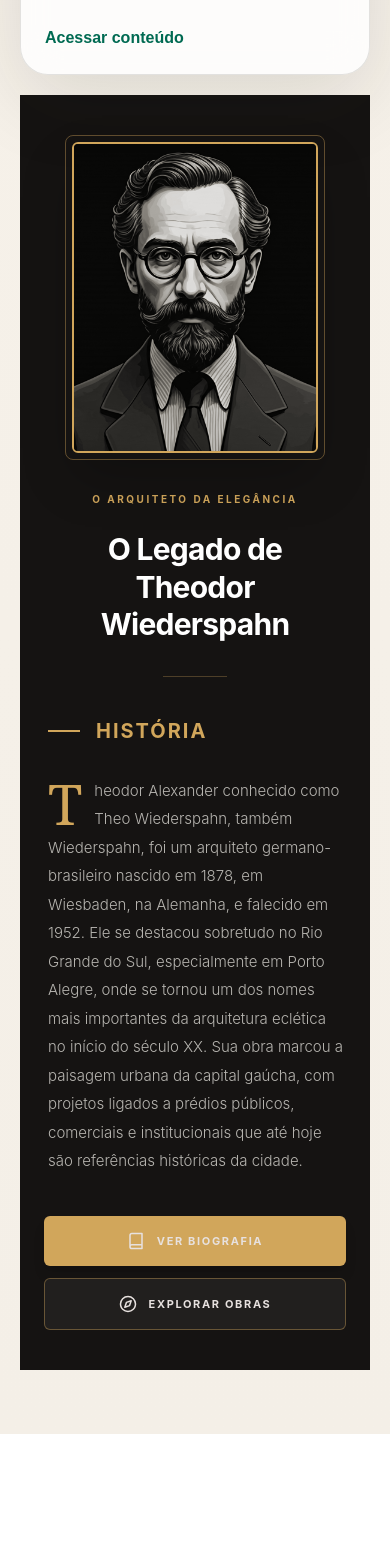
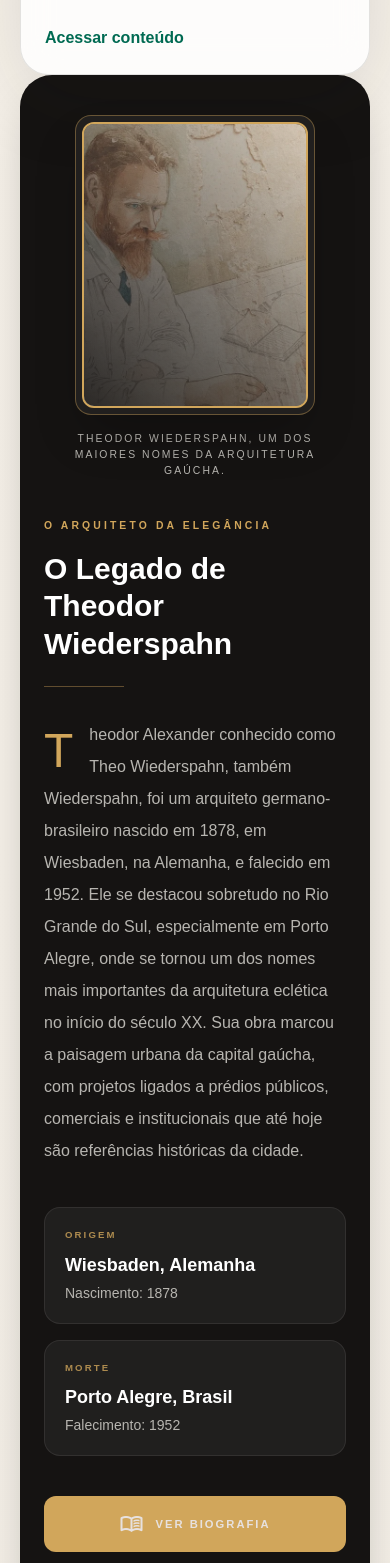
Before and after one commit to POA-Alema/UPAA-frontend, a Next.js app: page / in a window 390 px wide. Shown: the part 980-2543 px from the top of the page. Before the commit the page ends 2414 px from the top, so only its background shows below. Built offline with nearby package versions, Linux system fonts and the light colour scheme.

Commit message:
feat(home): improve architect responsiveness and image update

```diff
--- a/src/app/architects/[slug]/page.tsx
+++ b/src/app/architects/[slug]/page.tsx
@@ -1,7 +1,7 @@
 import { notFound } from "next/navigation";
 import { ArchitectPage } from "@/features/architects/components/ArchitectPage";
 import { getArchitectBySlug, architectsMock } from "@/features/architects/mocks/architect-mock";
-import { Architect } from "@/features/architects/types/architect";
+import type { Architect } from "@/features/architects/types/architect";
 
 type ArchitectDetailPageProps = {
   params: Promise<{ slug: string }>;
@@ -15,13 +15,18 @@ type ArchitectDetailPageProps = {
 async function getArchitectData(slug: string): Promise<Architect | null> {
   try {
     const CMS_URL = process.env.NEXT_PUBLIC_CMS_URL || 'http://localhost:8080';
-const response = await fetch(`${CMS_URL}/api/architects/${slug}`, {
-  cache: "no-store",
-});
+    const response = await fetch(`${CMS_URL}/api/architects/${slug}`, {
+      cache: "no-store",
+    });
+
     if (response.ok) {
-      return await response.json();
+      const data = await response.json();
+
+      if (data?.slug && data?.title && data?.bioSummary) {
+        return data as Architect;
+      }
     }
-  } catch (error) {
+  } catch {
     // Failed to communicate with CMS
   }
 
--- a/src/app/page.tsx
+++ b/src/app/page.tsx
@@ -13,9 +13,8 @@ export default function HomePage() {
         <IntroSection />
         <MapPreviewSection />
         <AccessSection />
-         <ArchitectPreview architect={theodorWiederspahnMock} />
-
       </div>
+      <ArchitectPreview architect={theodorWiederspahnMock} />
     </main>
   );
 }
--- a/src/features/architects/components/ArchitectPreview.tsx
+++ b/src/features/architects/components/ArchitectPreview.tsx
@@ -1,6 +1,6 @@
+import Image from "next/image";
 import Link from "next/link";
-import Image from "next/image";
-import { ArchitectPreviewProps } from "../types/architect";
+import type { ArchitectPreviewProps } from "../types/architect";
 
 export function ArchitectPreview({ architect }: ArchitectPreviewProps) {
   if (!architect.title || !architect.bio) {
@@ -8,86 +8,100 @@ export function ArchitectPreview({ architect }: ArchitectPreviewProps) {
   }
 
   return (
-    <div className="bg-[var(--dark-bg)] max-w-sm mx-auto px-6 py-10 font-sans text-[var(--dark-foreground)]">
+    <article className="overflow-hidden rounded-[32px] bg-[var(--dark-bg)] text-[var(--dark-foreground)] shadow-2xl">
+      <section className="grid gap-10 px-6 py-10 sm:px-8 lg:grid-cols-[minmax(0,1.2fr)_minmax(260px,360px)] lg:items-center lg:px-12 lg:py-14">
+        <div className="order-2 lg:order-1">
+          {architect.eyebrow && (
+            <span className="mb-4 block text-[0.65rem] font-bold uppercase tracking-[0.3em] text-[var(--gold-primary)]">
+              {architect.eyebrow}
+            </span>
+          )}
 
-      {/* 1. Rectangular Photo with Double Golden Frame */}
-      <div className="flex flex-col items-center mb-8">
-        <div className="relative w-full max-w-[260px] aspect-[4/5] p-1.5 border border-[var(--gold-primary)]/40 rounded-lg shadow-2xl">
-          <div className="relative w-full h-full border-2 border-[var(--gold-primary)] rounded-md overflow-hidden bg-[var(--dark-surface)]">
-            {architect.image && (
-              <Image
-                src={architect.image.src}
-                alt={architect.image.alt || architect.title}
-                fill
-                priority
-                className="object-cover grayscale brightness-90"
-                sizes="(max-width: 768px) 260px, 260px"
-              />
-            )}
-            <div className="absolute inset-0 bg-[var(--gold-primary)] mix-blend-overlay opacity-10 pointer-events-none"></div>
-          </div>
-        </div>
-      </div>
+          <h2 className="mb-6 font-[var(--font-headline)] text-3xl font-extrabold leading-tight text-white sm:text-4xl lg:text-5xl">
+            O Legado de <br /> {architect.title}
+          </h2>
 
-      {/* 2. Titles Section */}
-      <div className="text-center w-full mb-10">
-        {architect.eyebrow && (
-          <span className="text-[var(--gold-primary)] text-[10px] font-bold tracking-[0.25em] uppercase block mb-6">
-            {architect.eyebrow}
-          </span>
-        )}
-        <h2 className="font-bold text-3xl md:text-4xl text-white mb-8 tracking-tight leading-tight">
-          O Legado de <br /> {architect.title}
-        </h2>
-        <div className="w-16 h-[1px] bg-[var(--gold-primary)]/30 mx-auto"></div>
-      </div>
+          <div className="mb-8 h-px w-20 bg-[var(--gold-primary)]/40"></div>
 
-      {/* 3. History with Drop Cap */}
-      <div className="mb-10 pl-1">
-        <h3 className="font-bold text-xl mb-8 text-[var(--gold-primary)] flex items-center gap-4 uppercase tracking-widest">
-          <span className="h-[2px] w-8 bg-[var(--gold-primary)]"></span> História
-        </h3>
-
-        <div className="relative">
-          <div className="text-[15px] leading-[1.9] font-light text-[var(--dark-muted)] relative z-10">
-            <span className="text-[3.5rem] font-serif text-[var(--gold-primary)] float-left mr-3 mt-1 leading-[0.8]">
+          <div className="max-w-3xl text-base leading-8 text-[var(--dark-muted)] sm:text-lg">
+            <span className="float-left mr-4 mt-2 font-[var(--font-headline)] text-5xl leading-none text-[var(--gold-primary)] sm:text-6xl">
               {architect.bio.charAt(0)}
             </span>
             {architect.bio.slice(1)}
           </div>
+
+          {architect.details && architect.details.length > 0 && (
+            <div className="mt-10 grid gap-4 sm:grid-cols-2">
+              {architect.details.map((detail, index) => (
+                <div
+                  key={index}
+                  className="rounded-2xl border border-white/8 bg-white/5 p-5"
+                >
+                  <span className="mb-2 block text-[0.6rem] font-bold uppercase tracking-[0.22em] text-[var(--gold-primary)]/80">
+                    {detail.label}
+                  </span>
+                  <p className="text-lg font-bold text-white">{detail.value}</p>
+                  {detail.subValue && (
+                    <p className="mt-1 text-sm text-[var(--dark-muted)]">
+                      {detail.subValue}
+                    </p>
+                  )}
+                </div>
+              ))}
+            </div>
+          )}
+
+          {architect.actions && (
+            <div className="mt-10 flex flex-col gap-3 sm:flex-row sm:flex-wrap">
+              <Link
+                href={architect.actions.primary.href}
+                className="inline-flex min-h-14 items-center justify-center gap-3 rounded-xl bg-[var(--gold-primary)] px-6 py-4 text-center text-[0.7rem] font-bold uppercase tracking-[0.18em] text-[var(--dark-bg)] transition-all hover:bg-[var(--gold-hover)]"
+              >
+                <span className="material-symbols-outlined text-lg">menu_book</span>
+                {architect.actions.primary.label}
+              </Link>
+
+              <Link
+                href={architect.actions.secondary.href}
+                className="inline-flex min-h-14 items-center justify-center gap-3 rounded-xl border border-[var(--gold-primary)]/35 bg-transparent px-6 py-4 text-center text-[0.7rem] font-bold uppercase tracking-[0.18em] text-[var(--gold-primary)] transition-all hover:bg-white/5"
+              >
+                <span className="material-symbols-outlined text-lg">explore</span>
+                {architect.actions.secondary.label}
+              </Link>
+            </div>
+          )}
         </div>
-      </div>
 
-      {/* 4. Actions (Two Buttons in Vertical Stack, Data-Driven) */}
-      {architect.actions && (
-        <div className="mt-6 flex flex-col gap-3">
+        {architect.image && (
+          <figure className="order-1 m-0 flex flex-col items-center lg:order-2">
+            <div className="relative aspect-[4/5] w-full max-w-[240px] rounded-2xl border border-[var(--gold-primary)]/40 bg-[var(--dark-surface)] p-1.5 shadow-2xl sm:max-w-[280px] lg:max-w-[340px]">
+              <div className="relative h-full w-full overflow-hidden rounded-xl border-2 border-[var(--gold-primary)]">
+                <Image
+                  src={architect.image.src}
+                  alt={architect.image.alt || architect.title}
+                  fill
+                  priority
+                  className="object-cover"
+                  sizes="(max-width: 1024px) 280px, 340px"
+                />
+                <div
+                  className="absolute inset-0 pointer-events-none"
+                  style={{
+                    background:
+                      "linear-gradient(45deg, rgba(21, 19, 18, 0.88), rgba(211, 166, 91, 0.12))",
+                  }}
+                ></div>
+              </div>
+            </div>
 
-          {/* Primary Button: Uses data from actions.primary */}
-          <Link
-            href={architect.actions.primary.href}
-            className="w-full bg-[var(--gold-primary)] text-[var(--dark-bg)] font-bold py-4 rounded-md shadow-lg hover:bg-[var(--gold-hover)] transition-all flex items-center justify-center gap-3 tracking-[0.15em] text-[11px] uppercase"
-          >
-            <svg width="18" height="18" viewBox="0 0 24 24" fill="none" stroke="currentColor" strokeWidth="2" strokeLinecap="round" strokeLinejoin="round">
-              <path d="M4 19.5v-15A2.5 2.5 0 0 1 6.5 2H20v20H6.5a2.5 2.5 0 0 1 0-5H20"></path>
-            </svg>
-            {architect.actions.primary.label}
-          </Link>
-
-          {/* Secondary Button: Uses data from actions.secondary */}
-          <Link
-            href={architect.actions.secondary.href}
-            className="w-full bg-[var(--dark-surface)] border border-[var(--gold-primary)]/40 text-[var(--gold-primary)] font-bold py-4 rounded-md hover:bg-[var(--dark-bg)] transition-all flex items-center justify-center gap-3 tracking-[0.15em] text-[11px] uppercase"
-          >
-            <svg width="18" height="18" viewBox="0 0 24 24" fill="none" stroke="currentColor" strokeWidth="2" strokeLinecap="round" strokeLinejoin="round">
-              <circle cx="12" cy="12" r="10"></circle>
-              <polygon points="16.24 7.76 14.12 14.12 7.76 16.24 9.88 9.88 16.24 7.76"></polygon>
-            </svg>
-            {architect.actions.secondary.label}
-          </Link>
-
-        </div>
-      )}
-
-      </div>
+            {architect.image.caption && (
+              <figcaption className="mt-4 max-w-xs text-center text-[0.65rem] uppercase tracking-[0.2em] text-[var(--dark-muted)]">
+                {architect.image.caption}
+              </figcaption>
+            )}
+          </figure>
+        )}
+      </section>
+    </article>
   );
 }
--- a/src/features/architects/mocks/architect-mock.ts
+++ b/src/features/architects/mocks/architect-mock.ts
@@ -1,4 +1,4 @@
-import { Architect } from "../types/architect";
+import type { Architect } from "../types/architect";
 
 /**
  * Mock data for architects.
```
Also changed, not shown: src/features/architects/components/ArchitectPage.tsx (+5 -5 lines), public/images/theodoro.png, src/app/globals.css (line endings or trailing spaces).
